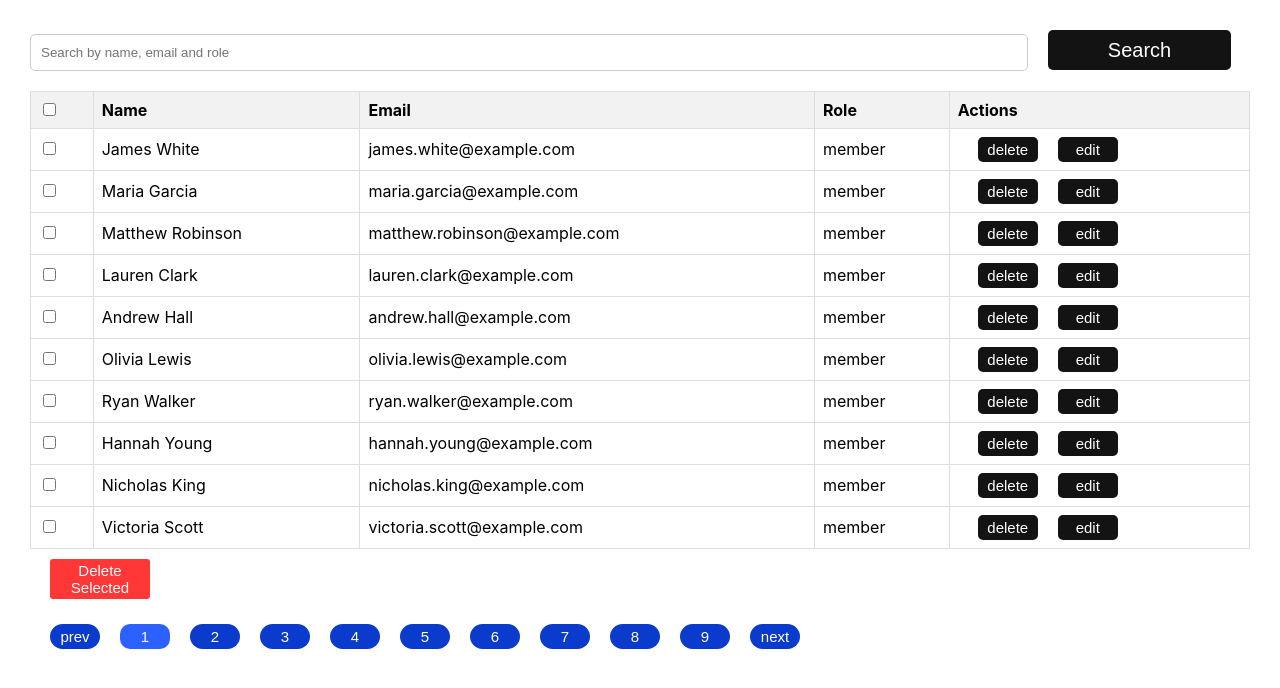
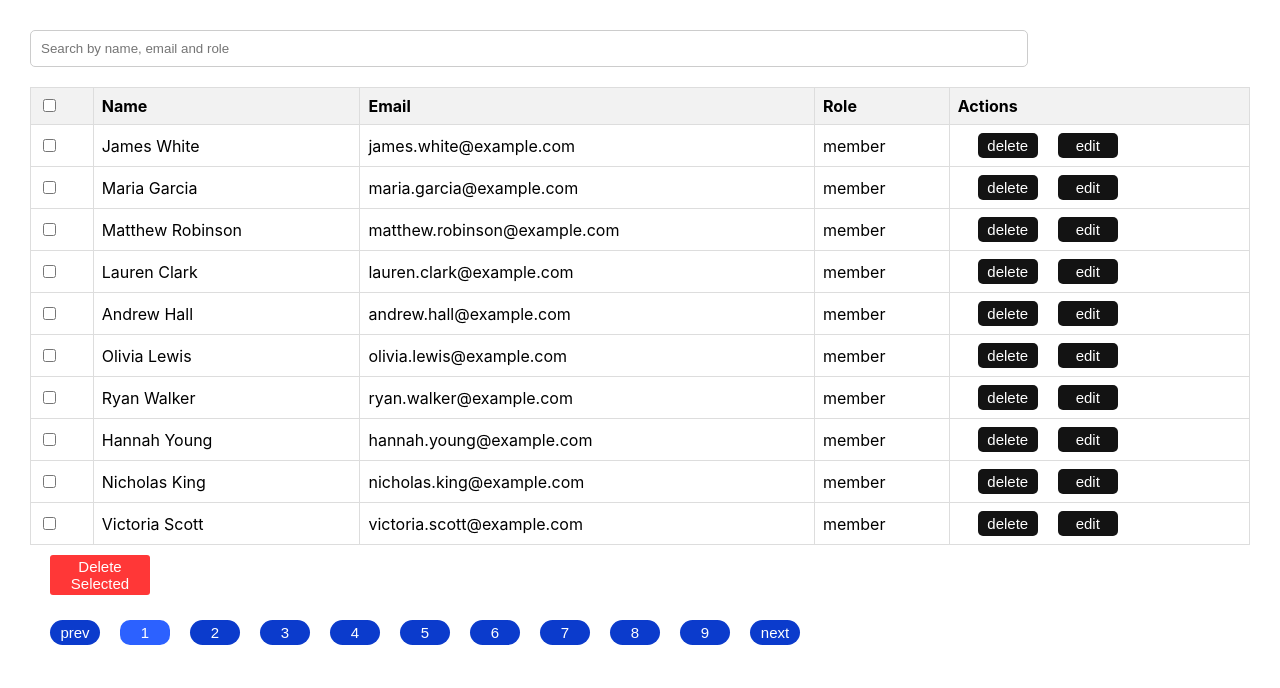
Before and after one commit to shiv30310/assignment-demo, a React (Vite) app: page / in a window 1280 px wide. Shown: the top 688 px of the page. Built offline with nearby package versions, Linux system fonts and the light colour scheme.

Commit message:
improve search

```diff
--- a/src/components/table.jsx
+++ b/src/components/table.jsx
@@ -13,6 +13,7 @@ const Table = () => {
     const [currentPage, setCurrentPage] = useState(1)
 
     const [changeData, setChangeData] = useState({
+        id: 0,
         email: '',
         name: '',
         role: ''
@@ -40,14 +41,19 @@ const Table = () => {
 
     const handleChange = (event) => {
       setSearchWord(event.target.value);
-    };
+      const searchedRows = rows.filter((row) =>
+        row.email.toLowerCase().includes(searchWord.toLowerCase()) ||
+        row.name.toLowerCase().includes(searchWord.toLowerCase()) ||
+        row.role.toLowerCase().includes(searchWord.toLowerCase())
+    )
 
-    const handleSearch = (searchKeyword) => {
-      rows.filter((row) => {
-        row.email.toLowerCase.includes(searchKeyword.toLowerCase) &&
-        row.name.toLowerCase.includes(searchKeyword.toLowerCase) &&
-        row.role.toLowerCase.includes(searchKeyword.toLowerCase)
-    })
+
+    const searchBar = document.querySelector('.search-input')
+    if (searchBar.value === '') {
+        setRows(state.slice(currentPage*10, (currentPage+1)*10))
+    } else {
+        setRows(searchedRows)
+    }
     };
 
     const handleDelete = (email) => {
@@ -61,6 +67,7 @@ const Table = () => {
 
         console.log(email,role, name, 'handleEdit')
         setChangeData({
+            id: id,
             email: email,
             name: name,
             role: role
@@ -76,6 +83,7 @@ const Table = () => {
         try {
             dispatch({
                 type: 'modify',
+                id: changeData.id,
                 email: changeData.email,
                 role: changeData.role,
                 name: changeData.name
@@ -84,8 +92,8 @@ const Table = () => {
                 state: false,
                 idx: 0
             })
-        } catch {
-            console.log('Error in Save')
+        } catch (error) {
+            console.log(error, 'Error in Save')
         }
 
     }
@@ -124,9 +132,6 @@ const Table = () => {
                     value={searchWord}
                     onChange={handleChange}
                 />
-                <button className="search-button" onClick={() => handleSearch(searchWord)}>
-                    Search
-                </button>
             </div>
             <div className="table-container">
                 <table className='table'>
--- a/src/reducer.jsx
+++ b/src/reducer.jsx
@@ -12,11 +12,12 @@ export const dataReducer = (state, action) => {
         case "modify":
             return (
                 state.map((row) => {
-                    if(row.email == action.email){
+                    if(row.id === action.id){
                         row.email = action.email === ''? row.email :  action.email;
                         row.role = action.role === '' ? row.role: action.role;
                         row.name = action.name === '' ? row.name : action.name
                     }
+                    return row
                 })
             )
         case "delete selected":
```
